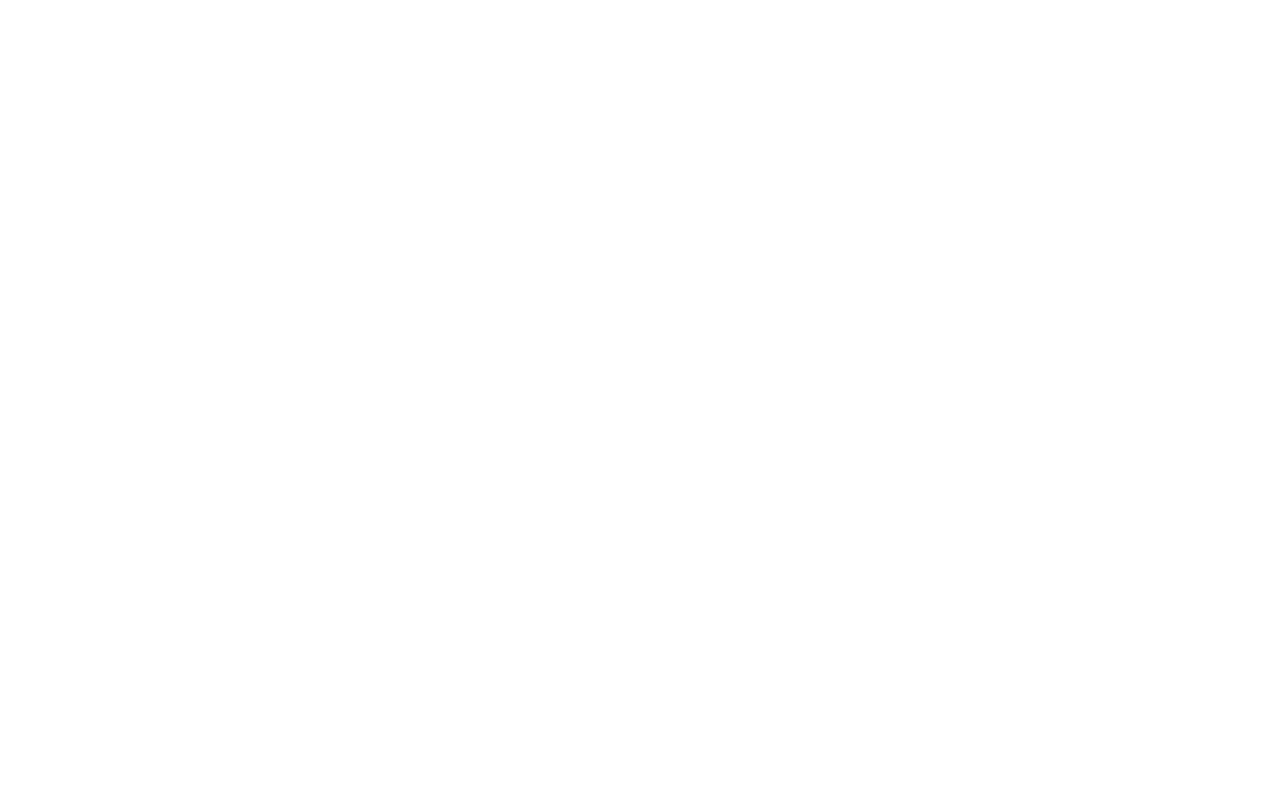
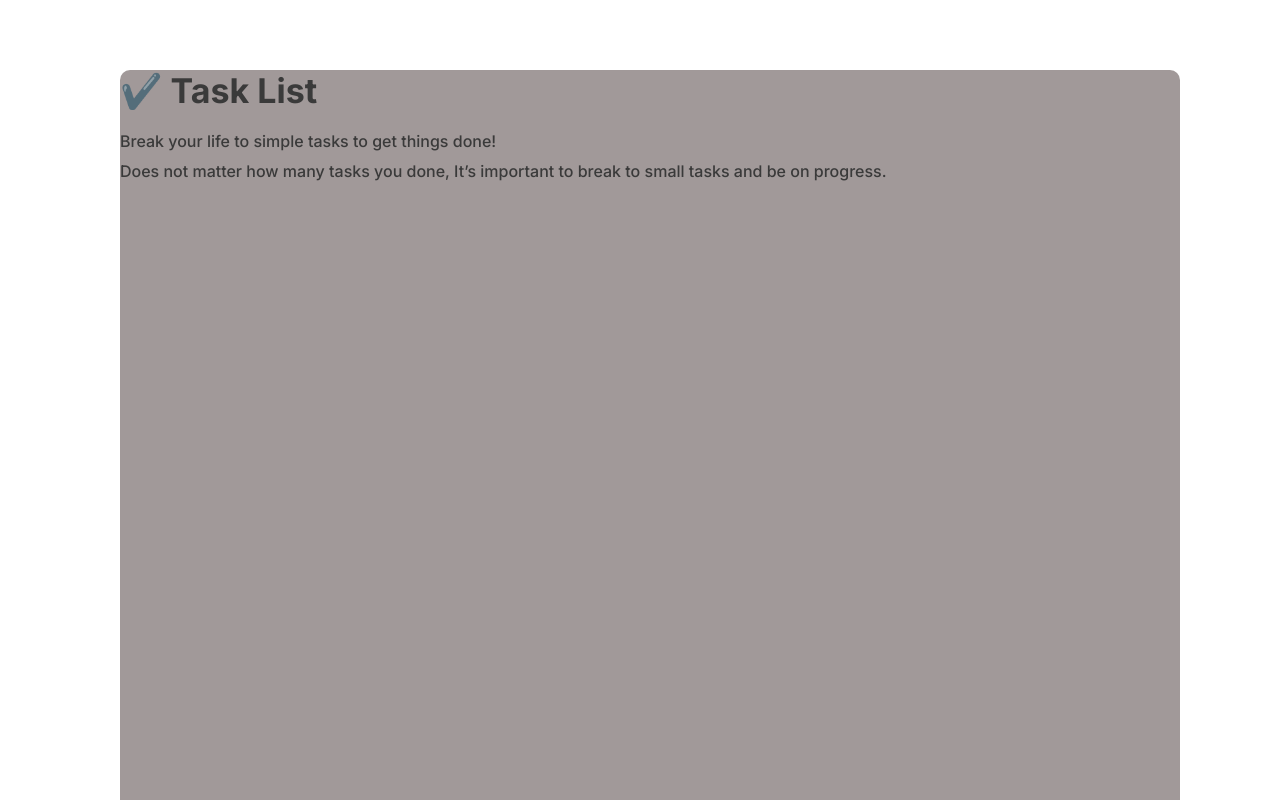
Before and after one commit to shayan-shiari/Todo-App, a React app: page / in a window 1280 px wide. Shown: the top 800 px of the page. Built offline with nearby package versions, Linux system fonts and the light colour scheme.

Commit message:
header-component added

```diff
--- a/src/App.js
+++ b/src/App.js
@@ -1,9 +1,10 @@
-import React from 'react';
+import React from "react";
+import Main from "./components/Main/Main";
 
 const App = () => {
   return (
-    <div>
-
+    <div className="app-container">
+      <Main />
     </div>
   );
 };
--- /dev/null
+++ b/src/components/Header/Header.js
@@ -0,0 +1,21 @@
+import React from "react";
+import styles from "./header.module.css";
+
+const Header = () => {
+  return (
+    <div className={styles.container}>
+      <div className={styles.heading}>
+        <p>✔️ Task List</p>
+      </div>
+      <div className={styles.paragraphs}>
+        <p>Break your life to simple tasks to get things done!</p>
+        <p>
+          Does not matter how many tasks you done, It’s important to break to
+          small tasks and be on progress.
+        </p>
+      </div>
+    </div>
+  );
+};
+
+export default Header;
--- /dev/null
+++ b/src/components/Header/header.module.css
@@ -0,0 +1,22 @@
+.container {
+    width: 768px;
+    height: 116px;
+    color:#3A3A3A;
+}
+
+.container .heading {
+    font-size: 34px;
+    font-weight: 700;
+    line-height: 41px;
+    letter-spacing: 0em;
+    text-align: left;
+    margin-bottom: 15px;
+}
+
+.container .paragraphs {
+    font-size: 16px;
+    font-weight: 500;
+    line-height: 30px;
+    letter-spacing: 0em;
+    text-align: left;
+}
--- /dev/null
+++ b/src/components/Main/Main.js
@@ -0,0 +1,13 @@
+import React from "react";
+import Header from "../Header/Header";
+import styles from "./main..module.css";
+
+const Main = () => {
+  return (
+    <div className={styles.container}>
+      <Header />
+    </div>
+  );
+};
+
+export default Main;
--- /dev/null
+++ b/src/components/Main/main..module.css
@@ -0,0 +1,6 @@
+.container {
+    width: 1060px;
+    height: 862px;
+    border-radius: 10px;
+    background-color: rgb(161, 153, 153);
+}
--- /dev/null
+++ b/src/index.css
@@ -0,0 +1,12 @@
+@import url('https://fonts.googleapis.com/css2?family=Inter:wght@300;400;500;600;700&display=swap');
+
+ * {
+    font-family: 'Inter', sans-serif;
+    padding: 0;
+    margin: 0;
+    box-sizing: border-box;
+ }
+
+ .app-container {
+   padding: 70px 120px;
+ }
--- a/src/index.js
+++ b/src/index.js
@@ -1,6 +1,7 @@
 import React from "react";
 import ReactDOM from "react-dom/client";
 import App from "./App";
+import "./index.css";
 
 const root = ReactDOM.createRoot(document.getElementById("root"));
 root.render(<App />);
```
